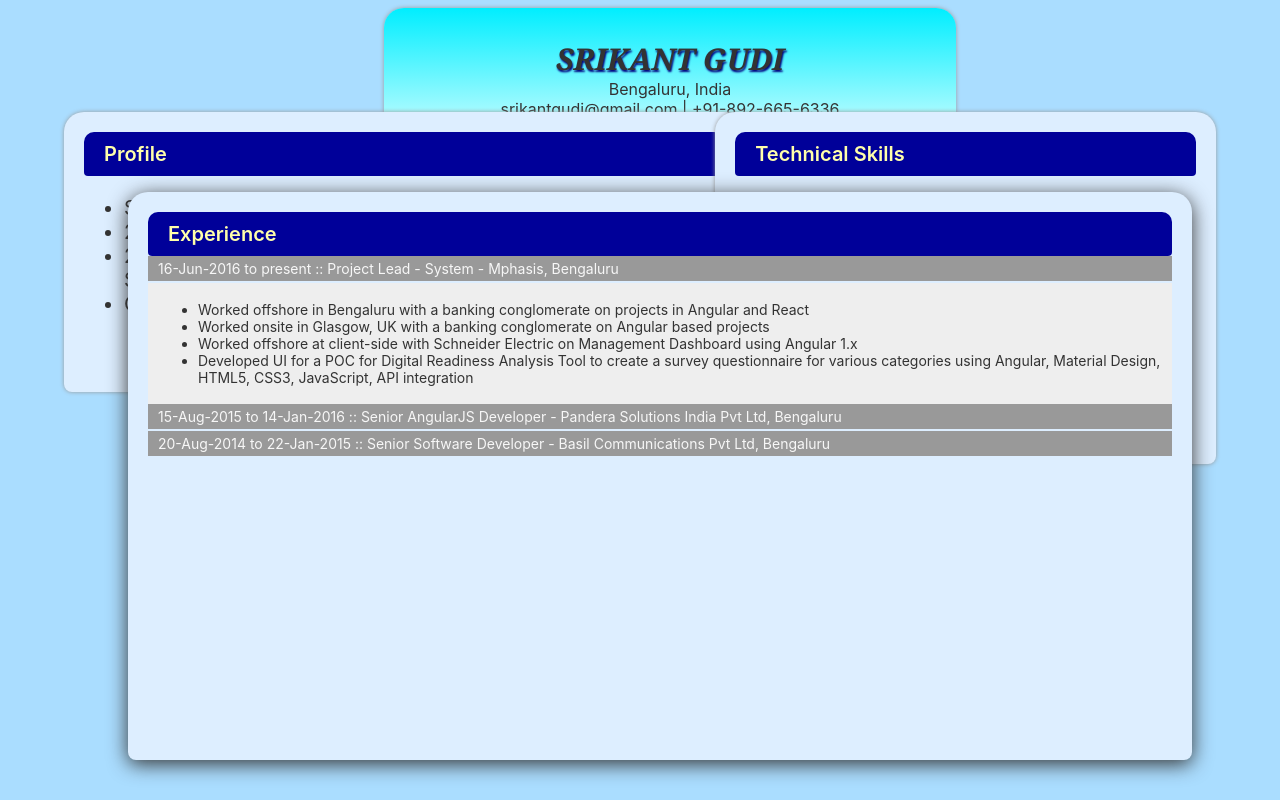
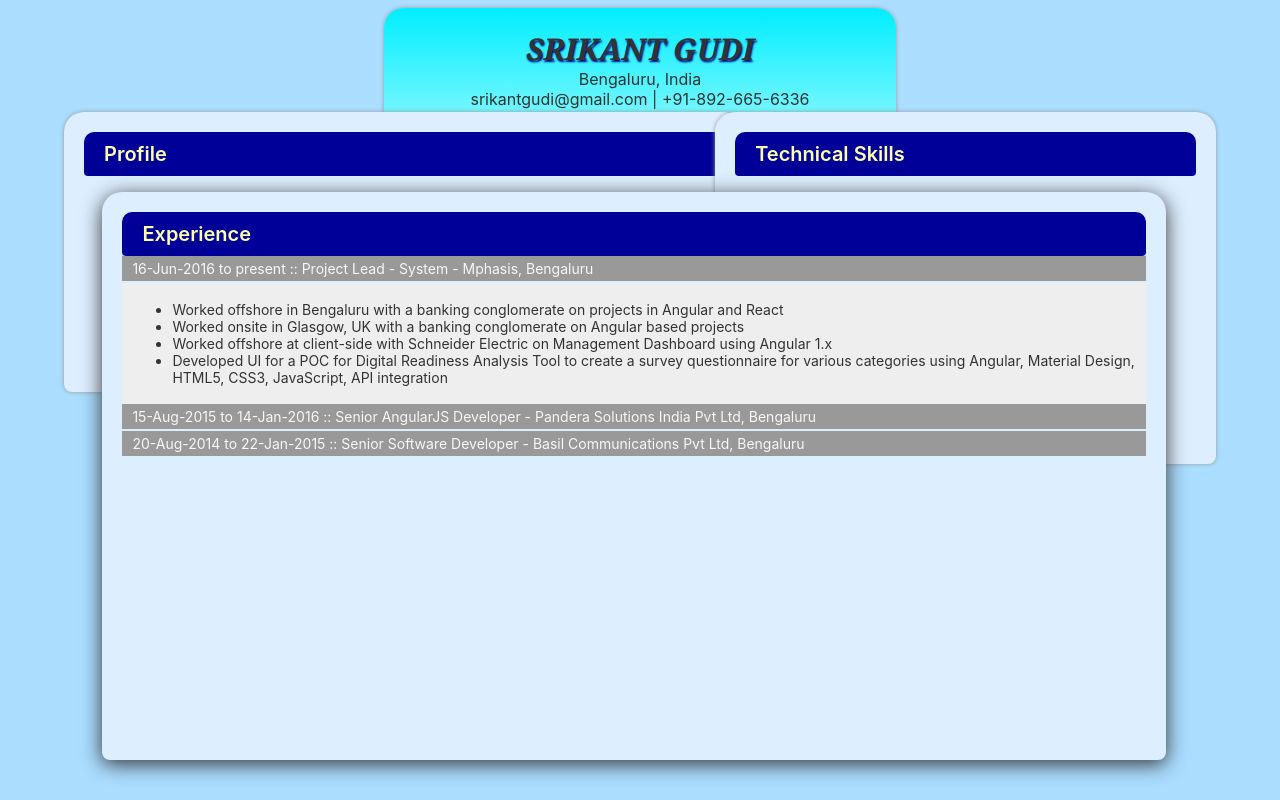
Before and after one commit to srikantgudi/srikantgudi.github.io, a Svelte app: page / in a window 1280 px wide. Built offline with nearby package versions, Linux system fonts and the light colour scheme.

Commit message:
Altered style and added profile title

```diff
--- a/src/App.svelte
+++ b/src/App.svelte
@@ -61,13 +61,13 @@ let profiles = [
 		background: #adf;
 	}
 	.info {
+		box-sizing: border-box;
 		position: absolute;
 		top: 1vh;
 		left: 30vw;
-		height: 10vh;
 		width: 40vw;
 		border-radius: 20px 20px 4px 4px;
-		padding: 30px;
+		padding: 20px 30px;
 		box-shadow: 0 0 4px #999999;
 		background: linear-gradient(#0ef, #dff);
 		text-align: center;
@@ -135,7 +135,7 @@ let profiles = [
 	.exp {
 		position: absolute;
 		top: 24vh;
-		left: 10vw;
+		left: 8vw;
 		height: 66vh;
 		width: 80vw;
 		padding: 20px;
@@ -172,6 +172,7 @@ let profiles = [
 		<div class='info-title'>SRIKANT GUDI</div>
 		<div>Bengaluru, India</div>
 		<div>srikantgudi@gmail.com | +91-892-665-6336</div>
+		<h1>Senior Frontend Engineer</h1>
 	</div>
 	<div class="profile">
 		<div class="section-title">
```
